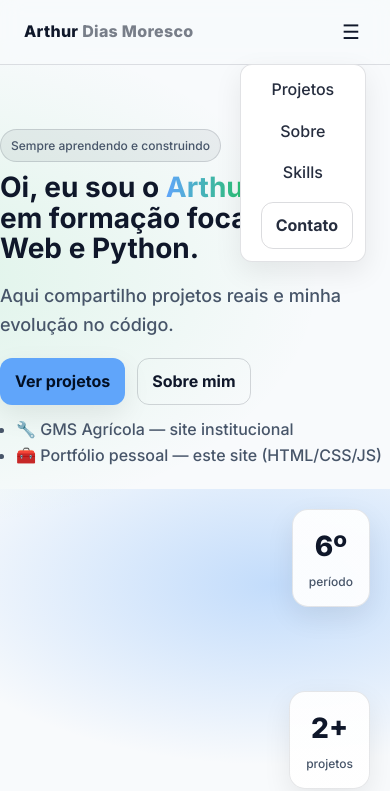
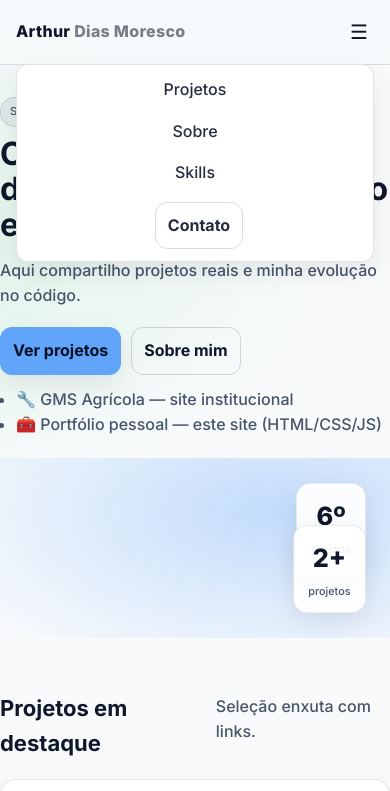
Before and after one commit to Arthurdm04/Portifolio, a plain HTML site: page index.html in a window 390 px wide. Both pictures are taken after a click on the button "Abrir menu". Shown: the top 791 px of the page. Drawn offline with Linux system fonts and the light colour scheme.

Commit message:
responsive_mobile

```diff
--- a/CSS/style.css
+++ b/CSS/style.css
@@ -195,3 +195,43 @@ a:hover {
   outline-offset: 3px;
   border-radius: 6px;
 }
+
+/* ===== Mobile fixes ===== */
+
+/* evita qualquer scroll lateral acidental */
+html, body { overflow-x: hidden; }
+
+/* imagens/ícones nunca estouram a largura */
+img, svg { max-width: 100%; height: auto; }
+
+/* tablet e celulares maiores */
+@media (max-width: 768px){
+  .container{ padding: 0 16px; }
+
+  .section{ padding: 32px 0; }
+
+  .hero{ padding: 32px 0 8px; }
+  .hero h1{ font-size: clamp(26px, 8vw, 36px); }
+  .lead{ font-size: 16px; }
+  .cta{ flex-wrap: wrap; gap: 10px; }
+
+  /* deixa a arte do hero menor e os badges mais discretos */
+  .hero-art{ min-height: 180px; }
+  .stat{ transform: scale(.9); }
+}
+
+/* celulares pequenos (≤ 480px) */
+@media (max-width: 480px){
+  .kicker{ font-size: 11px; padding: 5px 9px; }
+  .btn{ padding: 10px 12px; }
+  .hero h1{ font-size: clamp(24px, 9vw, 32px); }
+
+  /* skills vira 1 coluna para caber bem */
+  .grid.skills{ grid-template-columns: 1fr; }
+
+  /* menu mobile abre com largura confortável */
+  .menu.open{
+    left: 16px;
+    right: 16px;
+  }
+}
```
